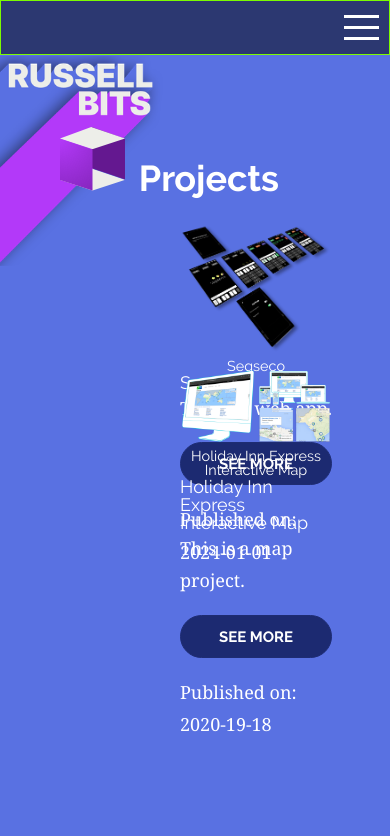
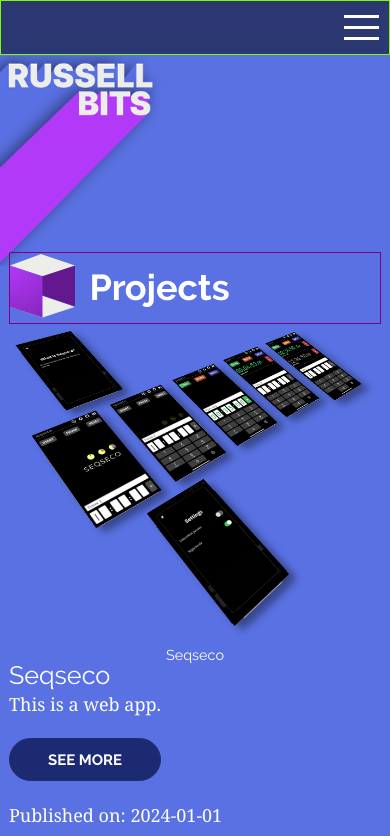
Before and after one commit to russellbits/russellbits.com, a SvelteKit app: page /projects in a window 390 px wide. Shown: the top 836 px of the page. Built offline with nearby package versions, Linux system fonts and the light colour scheme.

Commit message:
Design: responsive Title components added to Project and Lab pages.

```diff
--- a/src/lib/styles/house.scss
+++ b/src/lib/styles/house.scss
@@ -168,7 +168,7 @@
 		font-weight: 600;
 	}
 	h2 {
-		font-size: 1em;
+		font-size: 1.4em;
 		font-weight: 400;
 		line-height: 1.7em;
 	}
--- a/src/routes/blog/+page.svelte
+++ b/src/routes/blog/+page.svelte
@@ -34,30 +34,25 @@
 		grid-template-columns: repeat(4, 1fr);
 		grid-column-gap: 1em;
 		grid-template-rows: 8em 40em 40em;
-		margin: 6em 10em 0 10em;
+		margin: 3em 10em 0 10em;
 		padding: 0;
 		/* background-color: rgba(255, 0, 0, 0.4); */
 	}
-
+	.title {
+		grid-column-start: 2;
+		grid-column-end: 5;
+	}
 	/* .sidebar {
 		grid-column-start: 1;
 		grid-column-end: 2;
 	} */
-
-	.title {
-		margin: 4em 0 0 0;
-		grid-column-start: 2;
-		grid-column-end: 5;
-	}
 	.content {
 		grid-column-start: 1;
 		grid-column-end: 5;
 	}
-
 	/* .taglist {
 		margin-top: 10px;
 	} */
-
 	@media screen and (max-width: 768px) {
 		main {
 			display: flex;
--- a/src/routes/lab/+page.svelte
+++ b/src/routes/lab/+page.svelte
@@ -2,15 +2,15 @@
 <script>
 	export let data;
 	import Experiment from '$lib/components/Experiment.svelte';
+	import Title from '$lib/components/Title.svelte';
 </script>
 
+<main>
 	<div class="title">
-	<h1 class="intro">
-		<img src="/images/cube-mauve-large.png" width="65" height="65" alt="Mauve Cube" />Lab
-	</h1>
+		<Title title="Lab" color="mauve" align="left" />
 	</div>
 
-<main>
+	<div class="content">
 		{#each data.experiments as experiment}
 			<div class="experiments">
 				<Experiment
@@ -21,6 +21,7 @@
 				/>
 			</div>
 		{/each}
+	</div>
 </main>
 
 <style>
@@ -34,14 +35,9 @@
 	}
 
 	.title {
-		position: relative;
-		top: 4em;
-		right: 10vw;
-		padding: 2em;
-		margin: 2em;
-	}
-	.title h1 {
-		text-align: right;
+		margin: 4em 0 0 0;
+		grid-column-start: 2;
+		grid-column-end: 5;
 	}
 
 	/*.column {
@@ -53,4 +49,12 @@
 	/* .taglist {
 		margin-top: 10px;
 	} */
+	@media only screen and (max-width: 768px) {
+		main {
+			display: flex;
+			flex-direction: column;
+			margin: 10em 0.5em 0 0.5em;
+			border: aqua;
+		}
+	}
 </style>
--- a/src/routes/projects/+page.svelte
+++ b/src/routes/projects/+page.svelte
@@ -2,15 +2,14 @@
 <script>
 	export let data;
 	import Project from '$lib/components/Project.svelte';
+	import Title from '$lib/components/Title.svelte';
 </script>
 
+<main>
 	<div class="title">
-	<h1 class="intro">
-		<img src="/images/cube-mauve-large.png" width="65" height="65" alt="Mauve Cube" />Projects
-	</h1>
+		<Title title="Projects" color="mauve" align="left" />
 	</div>
-
-<main>
+	<div class="content">
 		{#each data.projects as project}
 			<div class="column content">
 				<Project
@@ -22,6 +21,7 @@
 				/>
 			</div>
 		{/each}
+	</div>
 </main>
 
 <style>
@@ -29,21 +29,23 @@
 		display: grid;
 		grid-template-columns: repeat(2, 1fr);
 		grid-column-gap: 1em;
-		grid-template-rows: 40em 40em;
+		grid-template-rows: 8em 40em 40em;
 		margin: 60px 10em 0 10em;
 		padding: 0;
 		/* background-color: rgba(255, 0, 0, 0.4); */
 	}
 	.title {
-		position: relative;
-		top: 4em;
-		right: 10vw;
-		padding: 2em;
-		margin: 2em;
+		margin: 4em 0 0 0;
+		grid-column-start: 2;
+		grid-column-end: 5;
 	}
-	.title h1 {
-		text-align: right;
+	.content-col-left {
+		grid-column-start: 1;
+		grid-column-end: 5;
 	}
+	.content-col-right {
+	}
+
 	/* .column {
 		background-color: rgba(255, 0, 0, 0.2);
 	}
@@ -61,8 +63,10 @@
 	/* Portrait */
 	@media only screen and (max-width: 768px) {
 		main {
-			grid-template-columns: repeat(1, 1fr);
-			grid-template-rows: 8em 40em 40em;
+			display: flex;
+			flex-direction: column;
+			margin: 10em 0.5em 0 0.5em;
+			border: aqua;
 		}
 	}
 </style>
```
Also changed, not shown: src/lib/components/Title.svelte (+4 -4 lines). Lines whose indentation alone changed are shown as unchanged.
